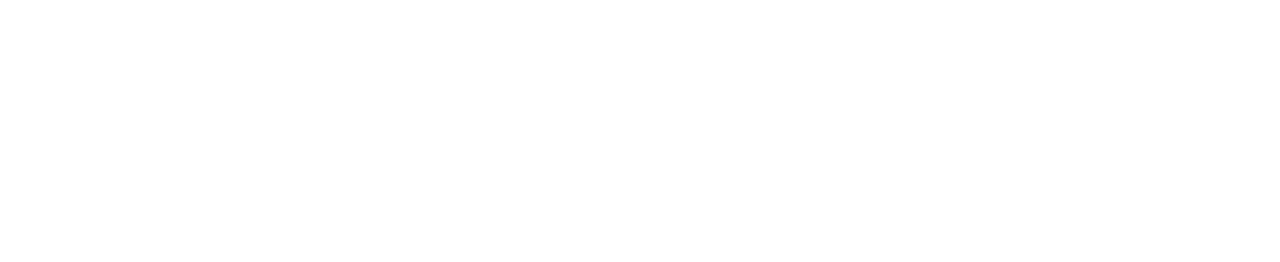
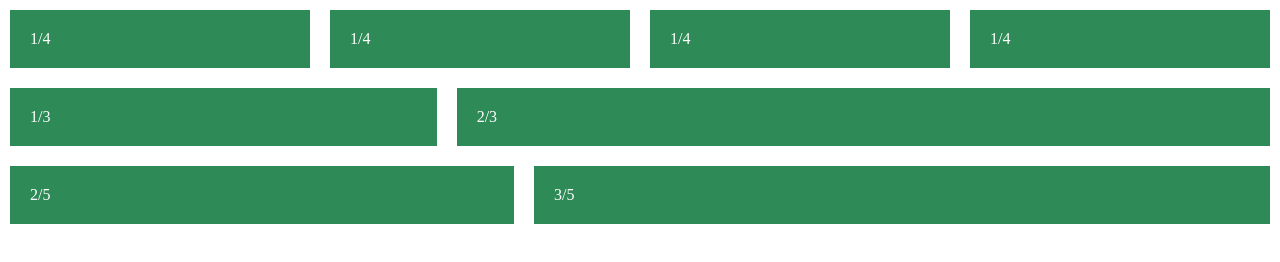
Before and after one commit to dreessen-n/flex-ible_columns, a plain HTML site: page index.html in a window 1280 px wide. Drawn offline with Linux system fonts and the light colour scheme.

Commit message:
Add flex to different col widths

```diff
--- a/index.html
+++ b/index.html
@@ -8,9 +8,20 @@
     <link rel="stylesheet" href="style.css">
 </head>
 <body>
-
-
-
+    <div class="row">
+        <div class="col">1/4</div>
+        <div class="col">1/4</div>
+        <div class="col">1/4</div>
+        <div class="col">1/4</div>
+    </div>
+   <div class="row">
+       <div class="col">1/3</div>
+       <div class="col-2">2/3</div>
+   </div>
+    <div class="row">
+        <div class="col-2">2/5</div>
+        <div class="col-3">3/5</div>
+    </div>
 
     <script src="script.js">
 
--- a/style.css
+++ b/style.css
@@ -5,3 +5,31 @@
     padding: 0px;
     box-sizing: border-box;
 }
+
+.row {
+    display: flex;
+}
+
+.col, .col-2, .col-3 {
+    background-color: seagreen;
+    color: white;
+}
+
+.col {
+    flex: 1;
+    margin: 10px;
+    padding: 20px;
+
+}
+
+.col-2 {
+    flex: 2;
+    margin: 10px;
+    padding: 20px;
+}
+
+.col-3 {
+    flex: 3;
+    margin: 10px;
+    padding: 20px;
+}
```
